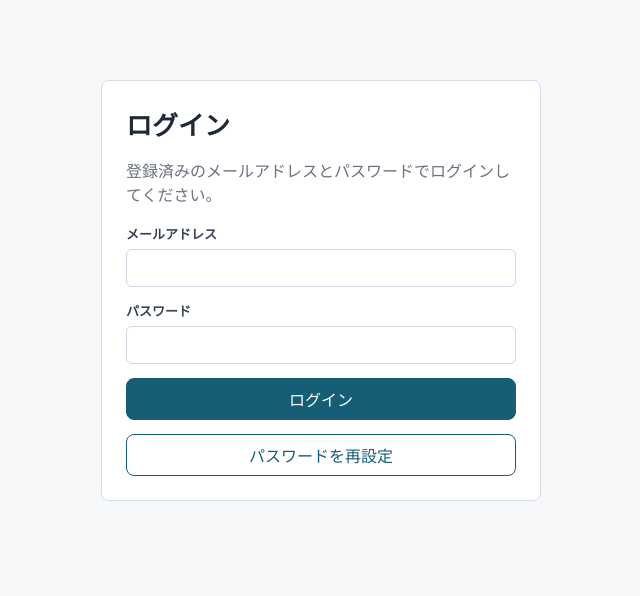
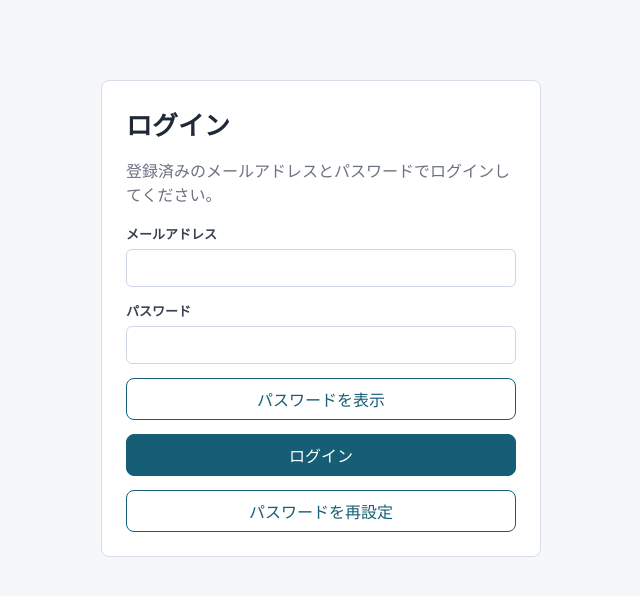
Before and after one commit to yumatakuya0831-source/nishino-estimate-web, a Next.js app: page /account in a window 1280 px wide. Shown: the top 596 px of the page, without its empty margins (319-959 px from the left). Built offline with nearby package versions, Linux system fonts and the light colour scheme; no server answers.

Commit message:
Add password visibility toggles

```diff
--- a/app/account/page.tsx
+++ b/app/account/page.tsx
@@ -12,6 +12,7 @@ export default function AccountPage() {
   const [confirmPassword, setConfirmPassword] = useState("");
   const [message, setMessage] = useState("");
   const [submitting, setSubmitting] = useState(false);
+  const [passwordsVisible, setPasswordsVisible] = useState(false);
 
   const updatePassword = async () => {
     if (!supabase || !session?.user.email) {
@@ -94,12 +95,15 @@ export default function AccountPage() {
         <section className="panel">
           <h2>パスワード変更</h2>
           <div className="auth-form">
+            <button className="button secondary" type="button" onClick={() => setPasswordsVisible((current) => !current)}>
+              {passwordsVisible ? "パスワードを非表示" : "パスワードを表示"}
+            </button>
             <div className="field">
               <label>現在のパスワード</label>
               <input
                 className="input"
                 autoComplete="current-password"
-                type="password"
+                type={passwordsVisible ? "text" : "password"}
                 value={currentPassword}
                 onChange={(event) => setCurrentPassword(event.target.value)}
               />
@@ -109,7 +113,7 @@ export default function AccountPage() {
               <input
                 className="input"
                 autoComplete="new-password"
-                type="password"
+                type={passwordsVisible ? "text" : "password"}
                 value={newPassword}
                 onChange={(event) => setNewPassword(event.target.value)}
               />
@@ -119,7 +123,7 @@ export default function AccountPage() {
               <input
                 className="input"
                 autoComplete="new-password"
-                type="password"
+                type={passwordsVisible ? "text" : "password"}
                 value={confirmPassword}
                 onChange={(event) => setConfirmPassword(event.target.value)}
               />
--- a/components/app-provider.tsx
+++ b/components/app-provider.tsx
@@ -413,6 +413,7 @@ function AuthGate() {
   const [resetMessage, setResetMessage] = useState("");
   const [submitting, setSubmitting] = useState(false);
   const [resetting, setResetting] = useState(false);
+  const [passwordVisible, setPasswordVisible] = useState(false);
 
   const handleSubmit = async (event: FormEvent<HTMLFormElement>) => {
     event.preventDefault();
@@ -477,12 +478,15 @@ function AuthGate() {
           <input
             className="input"
             autoComplete="current-password"
-            type="password"
+            type={passwordVisible ? "text" : "password"}
             value={password}
             onChange={(event) => setPassword(event.target.value)}
             required
           />
         </div>
+        <button className="button secondary" type="button" onClick={() => setPasswordVisible((current) => !current)}>
+          {passwordVisible ? "パスワードを非表示" : "パスワードを表示"}
+        </button>
         {message && <p className="error-text">{message}</p>}
         <button className="button" disabled={submitting} type="submit">
           {submitting ? "ログイン中..." : "ログイン"}
@@ -501,6 +505,7 @@ function PasswordRecoveryGate({ onComplete }: { onComplete: () => void }) {
   const [confirmPassword, setConfirmPassword] = useState("");
   const [message, setMessage] = useState("");
   const [submitting, setSubmitting] = useState(false);
+  const [passwordsVisible, setPasswordsVisible] = useState(false);
 
   const handleSubmit = async (event: FormEvent<HTMLFormElement>) => {
     event.preventDefault();
@@ -537,12 +542,15 @@ function PasswordRecoveryGate({ onComplete }: { onComplete: () => void }) {
       <h1>パスワード再設定</h1>
       <p className="muted">新しいパスワードを入力してください。</p>
       <form className="auth-form" onSubmit={handleSubmit}>
+        <button className="button secondary" type="button" onClick={() => setPasswordsVisible((current) => !current)}>
+          {passwordsVisible ? "パスワードを非表示" : "パスワードを表示"}
+        </button>
         <div className="field">
           <label>新しいパスワード</label>
           <input
             className="input"
             autoComplete="new-password"
-            type="password"
+            type={passwordsVisible ? "text" : "password"}
             value={password}
             onChange={(event) => setPassword(event.target.value)}
             required
@@ -553,7 +561,7 @@ function PasswordRecoveryGate({ onComplete }: { onComplete: () => void }) {
           <input
             className="input"
             autoComplete="new-password"
-            type="password"
+            type={passwordsVisible ? "text" : "password"}
             value={confirmPassword}
             onChange={(event) => setConfirmPassword(event.target.value)}
             required
```
